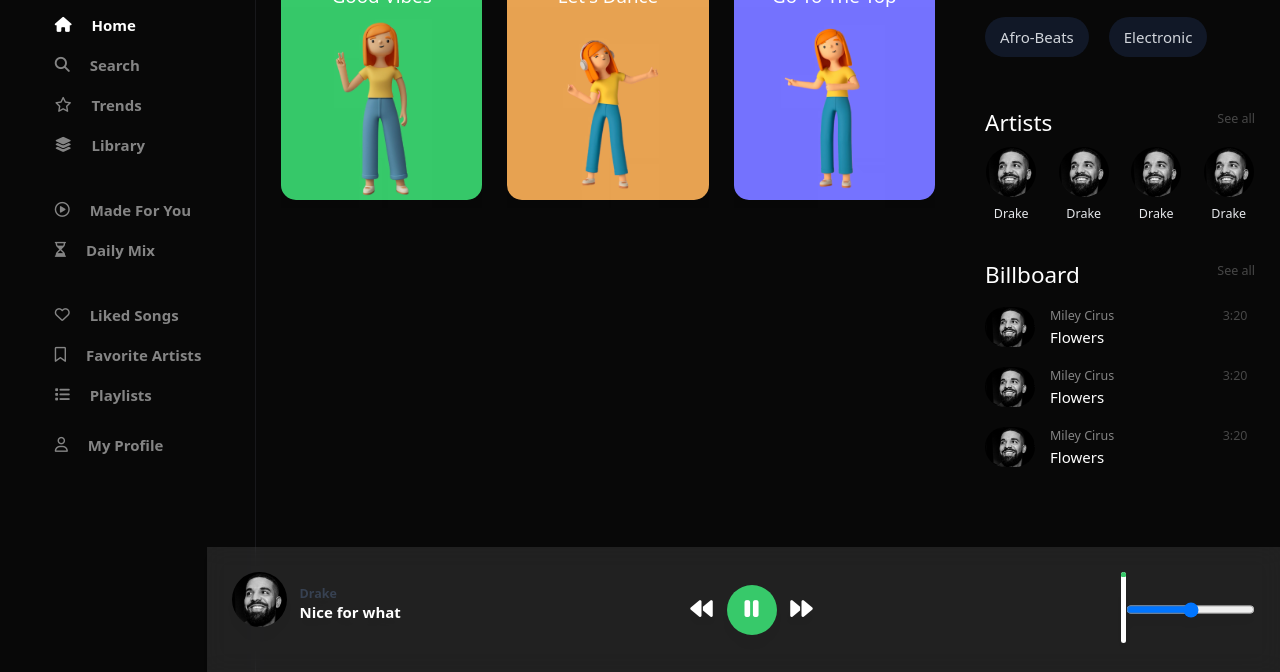
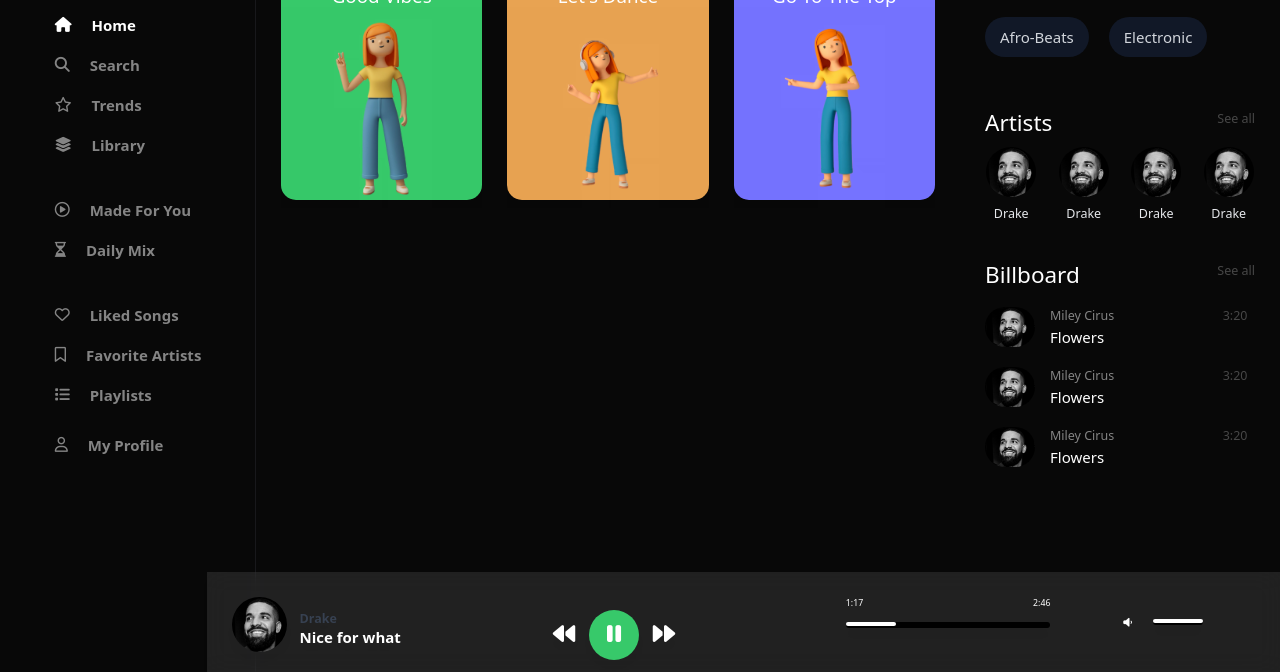
Before and after one commit to ParallelXL/beat-pulse-music-app, a plain HTML site: page index.html in a window 1280 px wide. Shown: the part 128-800 px from the top of the page. Drawn offline with nearby package versions, Linux system fonts and the light colour scheme.

Commit message:
added volume

```diff
--- a/index.html
+++ b/index.html
@@ -265,7 +265,7 @@
 
       <!-- bottom play panel -->
       <section
-        class="flex bg-white/10 backdrop-blur-md drop-shadow-xl absolute justify-between w-[107.3rem] bottom-0 p-10 right-0"
+        class="flex bg-white/10 backdrop-blur-md drop-shadow-xl absolute justify-between w-[107.3rem] h-40 bottom-0 p-10 right-0"
       >
         <div class="flex flex-1 flex-wrap relative">
           <img
@@ -289,10 +289,24 @@
             class="fa-solid fa-forward w-20 h-20 rounded-full items-center justify-center flex"
           ></i>
         </div>
-        <div class="bg-white rounded overflow-hidden mb-1.5">
-          <div style="width: 40%" class="bg-primaryGreen p-1 rounded-sm"></div>
+        <div class="m-[20px, auto] w-[20%]">
+          <div class="text-sm items-center mb-5 flex justify-between">
+            <div>1:17</div>
+            <div>2:46</div>
+          </div>
+          <div class="bg-black rounded-xl h-[6px]">
+            <div class="w-20 h-[4px] bg-white rounded-xl"></div>
+          </div>
         </div>
-        <input type="range" />
+
+        <div class="m-[20px, auto] w-[20%] items-center justify-center flex">
+          <i
+            class="fa fa-volume-down w-20 h-20 rounded-full items-center justify-center flexw-20 h-20 rounded-full items-center justify-center flex"
+          ></i>
+          <div class="bg-black rounded-xl h-[6px]">
+            <div class="w-20 h-[4px] bg-white rounded-xl"></div>
+          </div>
+        </div>
       </section>
     </main>
     <script src="script.js"></script>
```
